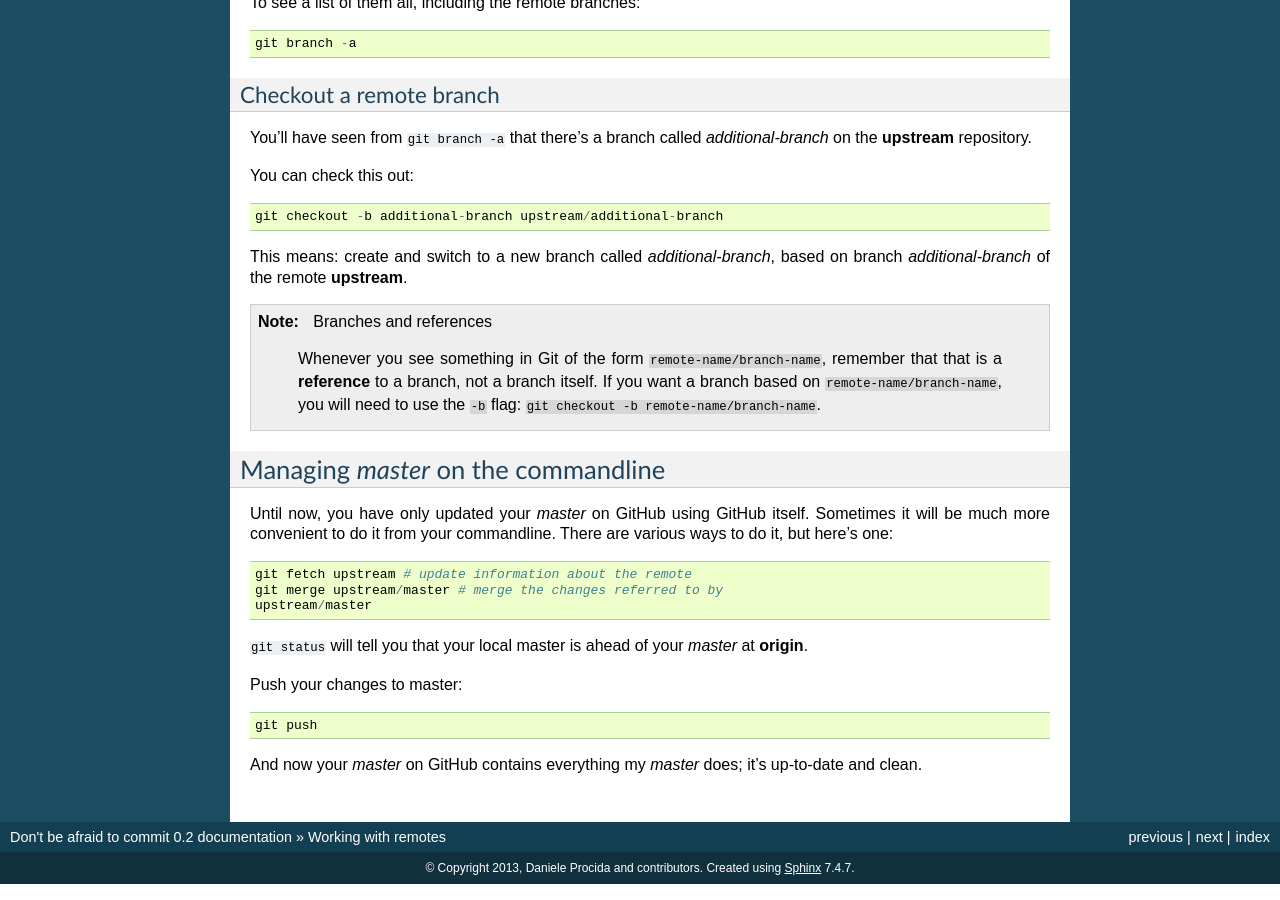
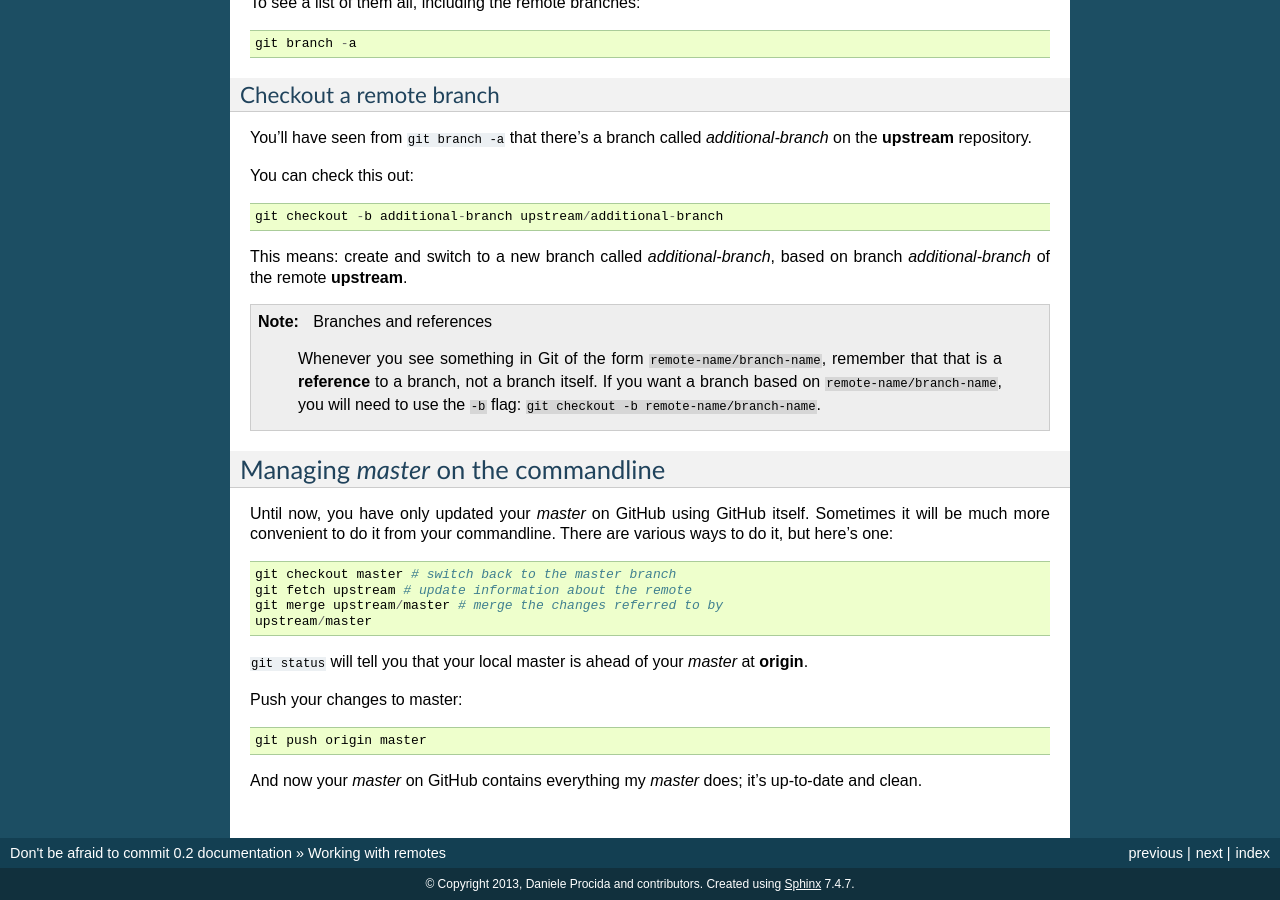
Before and after one commit to evildmp/afraid-to-commit, a Sphinx documentation site: the page built from docs/remotes.rst, in a window 1280 px wide and 900 px high, scrolled down 1198 px. Built offline with Sphinx 7.4.7, drawn with Linux system fonts in a browser that asks for light colours.

```diff
--- a/docs/remotes.rst
+++ b/docs/remotes.rst
@@ -103,6 +103,7 @@ Until now, you have only updated your *master* on GitHub using GitHub itself.
 Sometimes it will be much more convenient to do it from your commandline.
 There are various ways to do it, but here's one::
 
+    git checkout master # switch back to the master branch
     git fetch upstream # update information about the remote
     git merge upstream/master # merge the changes referred to by
     upstream/master
@@ -112,7 +113,7 @@ at **origin**.
 
 Push your changes to master::
 
-    git push
+    git push origin master
 
 And now your *master* on GitHub contains everything my *master* does; it's
 up-to-date and clean.
```
